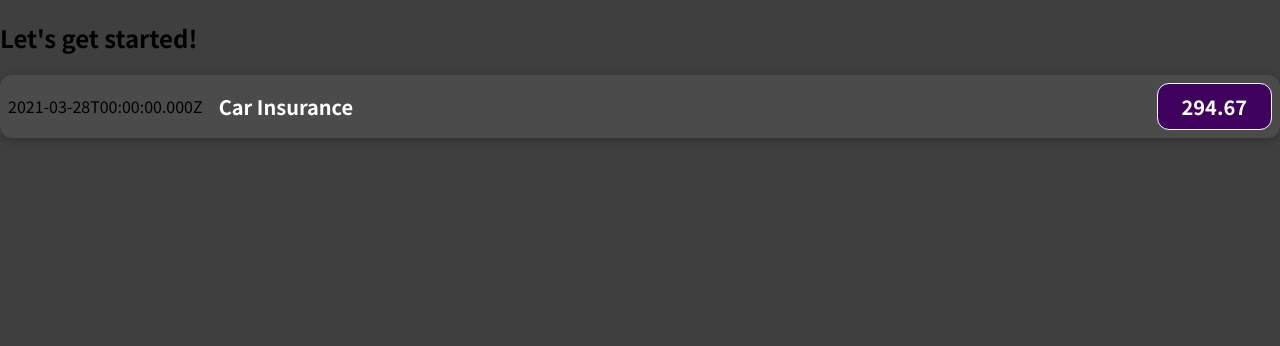
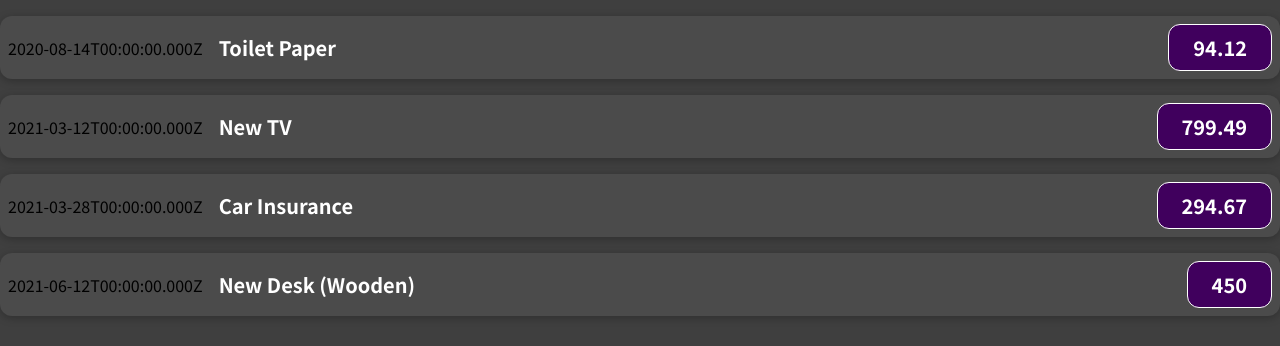
Before and after one commit to dibaaamir/React-project-1, a JavaScript app: page / in a window 1280 px wide. Shown: the top 346 px of the page. Built offline with nearby package versions, Linux system fonts and the light colour scheme.

Commit message:
[ADD] input to component

```diff
--- a/src/App.js
+++ b/src/App.js
@@ -1,10 +1,52 @@
 import ExpenseItem from "./components/ExpenseItem";
 
 function App() {
+  const expenses = [
+    {
+      id: "e1",
+      title: "Toilet Paper",
+      amount: 94.12,
+      date: new Date(2020, 7, 14),
+    },
+    { id: "e2", title: "New TV", amount: 799.49, date: new Date(2021, 2, 12) },
+    {
+      id: "e3",
+      title: "Car Insurance",
+      amount: 294.67,
+      date: new Date(2021, 2, 28),
+    },
+    {
+      id: "e4",
+      title: "New Desk (Wooden)",
+      amount: 450,
+      date: new Date(2021, 5, 12),
+    },
+  ];
   return (
     <div>
-      <h2>Let's get started!</h2>
-      <ExpenseItem></ExpenseItem>
+      <ExpenseItem
+        title={expenses[0].title}
+        amount={expenses[0].amount}
+        date={expenses[0].date}
+      ></ExpenseItem>
+
+      <ExpenseItem
+        title={expenses[1].title}
+        amount={expenses[1].amount}
+        date={expenses[1].date}
+      ></ExpenseItem>
+
+      <ExpenseItem
+        title={expenses[2].title}
+        amount={expenses[2].amount}
+        date={expenses[2].date}
+      ></ExpenseItem>
+
+      <ExpenseItem
+        title={expenses[3].title}
+        amount={expenses[3].amount}
+        date={expenses[3].date}
+      ></ExpenseItem>
     </div>
   );
 }
--- a/src/components/ExpenseItem.js
+++ b/src/components/ExpenseItem.js
@@ -1,15 +1,12 @@
 import "./ExpenseItem.css";
 
-function ExpenseItem() {
-  const expenseDate = new Date(2021, 2, 28);
-  const expenseTitle = "Car Insurance";
-  const expenseAmount = 294.67;
+function ExpenseItem(props) {
   return (
     <div className="expense-item">
-      <div>{expenseDate.toISOString()}</div>
+      <div>{props.date.toISOString()}</div>
       <div className="expense-item__description">
-        <h2>{expenseTitle}</h2>
-        <div className="expense-item__price">{expenseAmount}</div>
+        <h2>{props.title}</h2>
+        <div className="expense-item__price">{props.amount}</div>
       </div>
     </div>
   );
```
